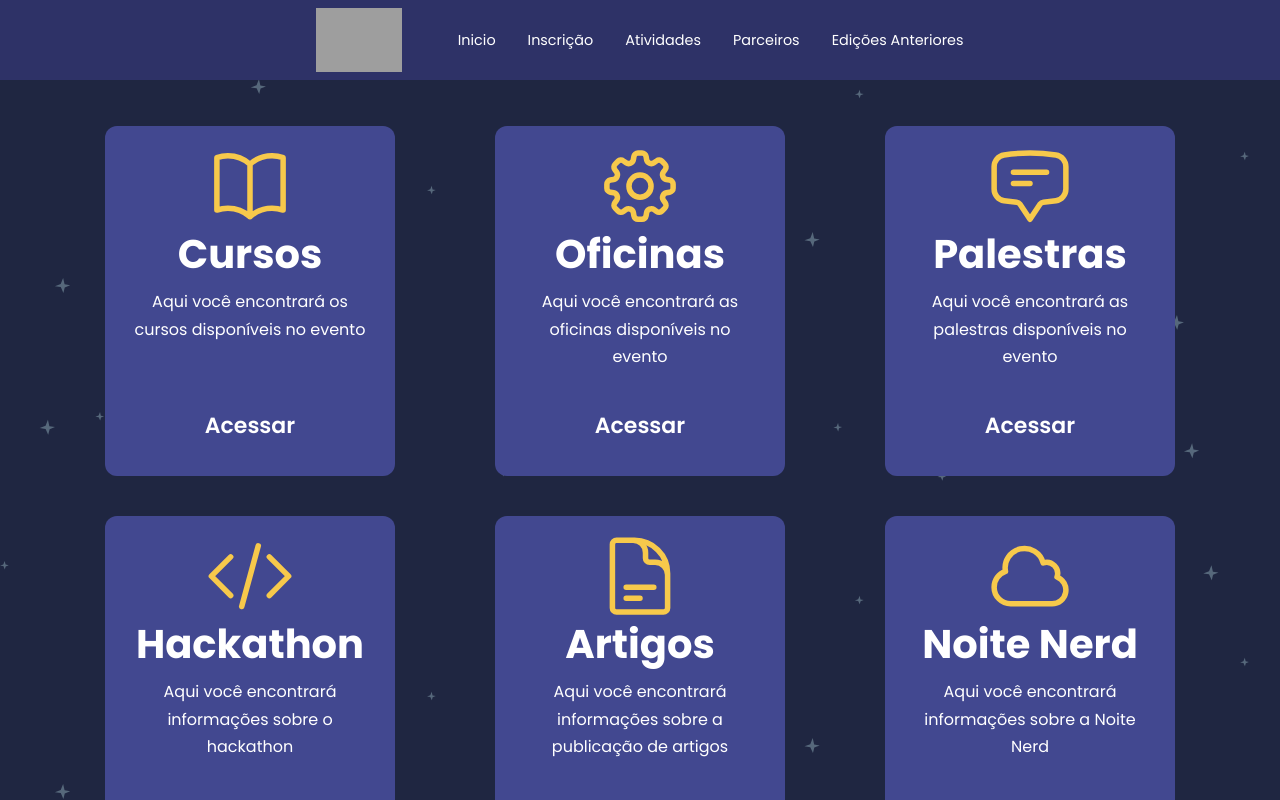
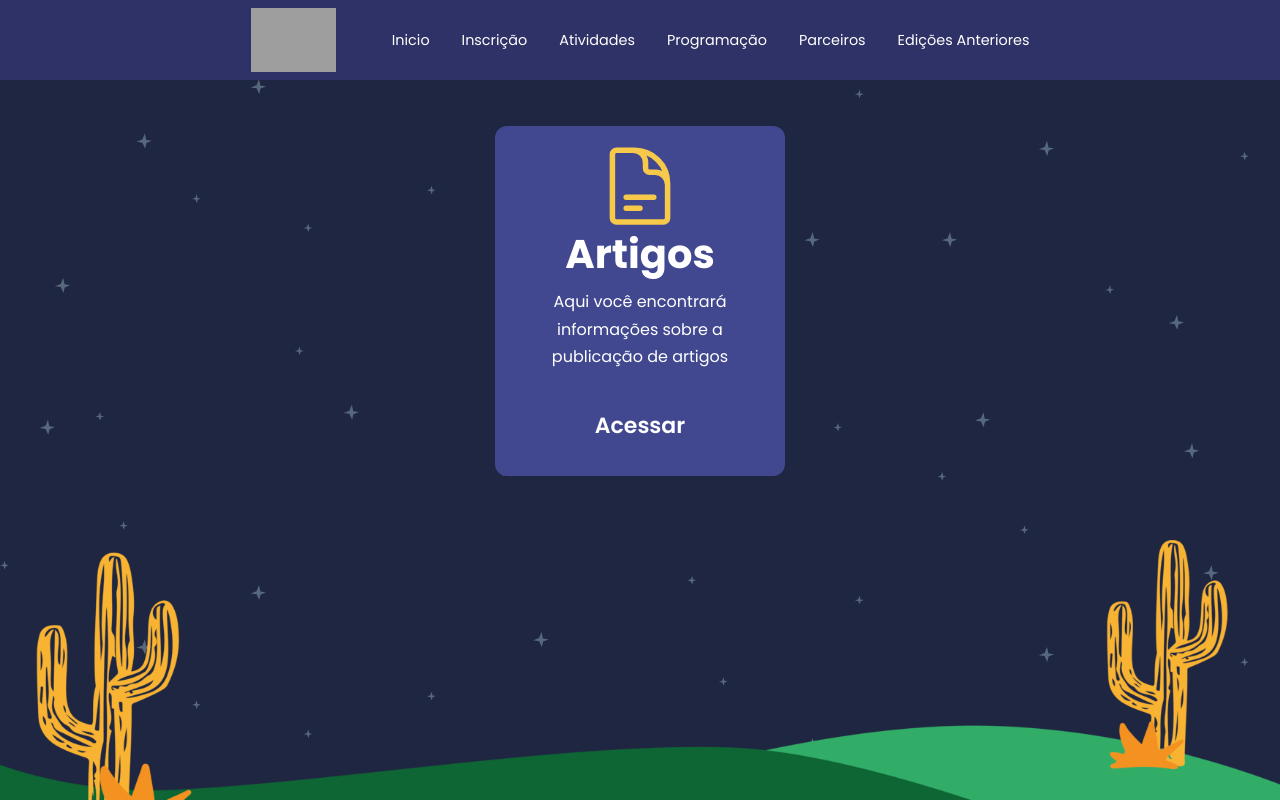
Before and after one commit to uepb-campusvii-computacao/Sercomp-Website, a React (Vite) app: page /atividades in a window 1280 px wide. Shown: the top 800 px of the page. Built offline with nearby package versions, Linux system fonts and the light colour scheme; grey boxes are pictures that could not be loaded.

Commit message:
adiciona responsividade ao componente Activities e melhora Footer no mobile

```diff
--- a/src/components/Footer/Footer.module.css
+++ b/src/components/Footer/Footer.module.css
@@ -1,5 +1,4 @@
 .footer {
-  background-position: top;
   background-size: cover;
   padding-top: 25rem;
   font-size: 0.9rem;
@@ -80,12 +79,13 @@ footer ul li a:hover {
 /* MEDIA QUERIES (PHONES) */
 
 @media screen and (max-width: 600px) {
-  footer {
-      background-position: top left;
+  .footer {
+      background-position: top left; /* Posição da imagem na esquerda */
+      padding-top: 35rem; /* Ajuste o espaçamento superior para mover a imagem um pouco para cima */
   }
 
   .footerContainer {
-      margin-top: 25rem;
+      margin-top: 15rem; /* Ajusta o espaço entre o conteúdo e a imagem */
       grid-template-columns: 1fr;
       text-align: center;
       gap: 2rem;
--- a/src/components/Timeline/Timeline.jsx
+++ b/src/components/Timeline/Timeline.jsx
@@ -58,7 +58,7 @@ EventItem.propTypes = {
   title: PropTypes.string.isRequired,
   time: PropTypes.string.isRequired,
   timeStr: PropTypes.string.isRequired,
-  location: PropTypes.string.isRequired,
+  location: PropTypes.string,
   eventIndex: PropTypes.number.isRequired,
   participants: PropTypes.arrayOf(
     PropTypes.shape({
@@ -127,7 +127,7 @@ TabsContent.propTypes = {
       title: PropTypes.string.isRequired,
       time: PropTypes.string.isRequired,
       timeStr: PropTypes.string.isRequired,
-      location: PropTypes.string.isRequired,
+      location: PropTypes.string,
       eventIndex: PropTypes.number.isRequired,
       participants: PropTypes.arrayOf(
         PropTypes.shape({
@@ -180,7 +180,7 @@ Timeline.propTypes = {
           title: PropTypes.string.isRequired,
           time: PropTypes.string.isRequired,
           timeStr: PropTypes.string.isRequired,
-          location: PropTypes.string.isRequired,
+          location: PropTypes.string,
           participants: PropTypes.arrayOf(
             PropTypes.shape({
               name: PropTypes.string.isRequired,
--- a/src/data/ActivitieCardsList.jsx
+++ b/src/data/ActivitieCardsList.jsx
@@ -6,43 +6,43 @@
 //   url: string;
 // }
 
-import { BookOpenIcon, Cog8ToothIcon, ChatBubbleBottomCenterTextIcon, CodeBracketIcon, DocumentTextIcon, CloudIcon } from '@heroicons/react/24/outline'
+import { DocumentTextIcon } from '@heroicons/react/24/outline'
 
 export const activitiesCards = [
-  {
-    icon: <BookOpenIcon width={90} color="#f7c94b" />,
-    title: 'Cursos',
-    text: 'Aqui você encontrará os cursos disponíveis no evento',
-    url: '/cursos',
-  },
-  {
-    icon: <Cog8ToothIcon width={90} color="#f7c94b" />,
-    title: 'Oficinas',
-    text: 'Aqui você encontrará as oficinas disponíveis no evento',
-    url: '/oficinas',
-  },
-  {
-    icon: <ChatBubbleBottomCenterTextIcon width={90} color="#f7c94b" />,
-    title: 'Palestras',
-    text: 'Aqui você encontrará as palestras disponíveis no evento',
-    url: '/palestras',
-  },
-  {
-    icon: <CodeBracketIcon width={90} color="#f7c94b" />,
-    title: 'Hackathon',
-    text: 'Aqui você encontrará informações sobre o hackathon',
-    url: '/hackathon',
-  },
+  // {
+  //   icon: <BookOpenIcon width={90} color="#f7c94b" />,
+  //   title: 'Cursos',
+  //   text: 'Aqui você encontrará os cursos disponíveis no evento',
+  //   url: '/cursos',
+  // },
+  // {
+  //   icon: <Cog8ToothIcon width={90} color="#f7c94b" />,
+  //   title: 'Oficinas',
+  //   text: 'Aqui você encontrará as oficinas disponíveis no evento',
+  //   url: '/oficinas',
+  // },
+  // {
+  //   icon: <ChatBubbleBottomCenterTextIcon width={90} color="#f7c94b" />,
+  //   title: 'Palestras',
+  //   text: 'Aqui você encontrará as palestras disponíveis no evento',
+  //   url: '/palestras',
+  // },
+  // {
+  //   icon: <CodeBracketIcon width={90} color="#f7c94b" />,
+  //   title: 'Hackathon',
+  //   text: 'Aqui você encontrará informações sobre o hackathon',
+  //   url: '/hackathon',
+  // },
   {
     icon: <DocumentTextIcon width={90} color="#f7c94b" />,
     title: 'Artigos',
     text: 'Aqui você encontrará informações sobre a publicação de artigos',
-    url: '/artigos',
+    url: '/articles',
   },
-  {
-    icon: <CloudIcon width={90} color="#f7c94b" />,
-    title: 'Noite Nerd',
-    text: 'Aqui você encontrará informações sobre a Noite Nerd',
-    url: '/noite-nerd',
-  },
+  // {
+  //   icon: <CloudIcon width={90} color="#f7c94b" />,
+  //   title: 'Noite Nerd',
+  //   text: 'Aqui você encontrará informações sobre a Noite Nerd',
+  //   url: '/noite-nerd',
+  // },
 ];
--- a/src/data/LinksData.js
+++ b/src/data/LinksData.js
@@ -11,30 +11,14 @@ export const linksData = [
     text: "Atividades",
     href: "/atividades",
   },
-  // {
-  //   text: "Programação",
-  //   href: "/timeline",
-  // },
-  // {
-  //   text: "Hackthon",
-  //   href: "/hackthon",
-  // },
-  // {
-  //   text: "Artigos",
-  //   href: "articles",
-  // },
-  // {
-  //   text: "Sobre",
-  //   href: "/about",
-  // },
+  {
+    text: "Programação",
+    href: "/timeline",
+  },
   {
     text: "Parceiros",
     href: "/parceiros",
   },
-  // {
-  //   text: "Contato",
-  //   href: "/contact",
-  // },
   {
     text: "Edições Anteriores",
     href: "/2023",
--- a/src/pages/Activities/Activities.module.css
+++ b/src/pages/Activities/Activities.module.css
@@ -1,32 +1,3 @@
-/* .tituloBase {
-  margin-bottom: 0.1rem;
-  font-weight: 500;
-  position: relative;
-  font-size: 2rem;
-  margin-top: 80px;
-}
-
-.tituloBase::after {
-  position: absolute;
-  content: '';
-  width: 30%;
-  height: 3px;
-  left: 50%;
-  bottom: -5px;
-  background-image: linear-gradient(to right,  rgb(106, 6, 236), rgb(220, 0, 240));
-  transform: translateX(-50%);
-}
-
-.cronContainer {
-  display: flex;
-  flex-direction: column;
-  justify-content: center;
-}
-
-.cron {
-  margin-top: 3rem;
-} */
-
 .activitiesContainer {
   display: flex;
   flex-direction: column;
@@ -34,8 +5,11 @@
 }
 
 .activitiesCardsSection {
+  display: flex;
+  flex-wrap: wrap;
   padding-top: 3rem;
-  display: grid;
-  grid-template-columns: 1fr 1fr 1fr;
   gap: 40px 100px;
+  justify-content: center;
+  margin-left: 40px;
+  margin-right: 40px;
 }
```
